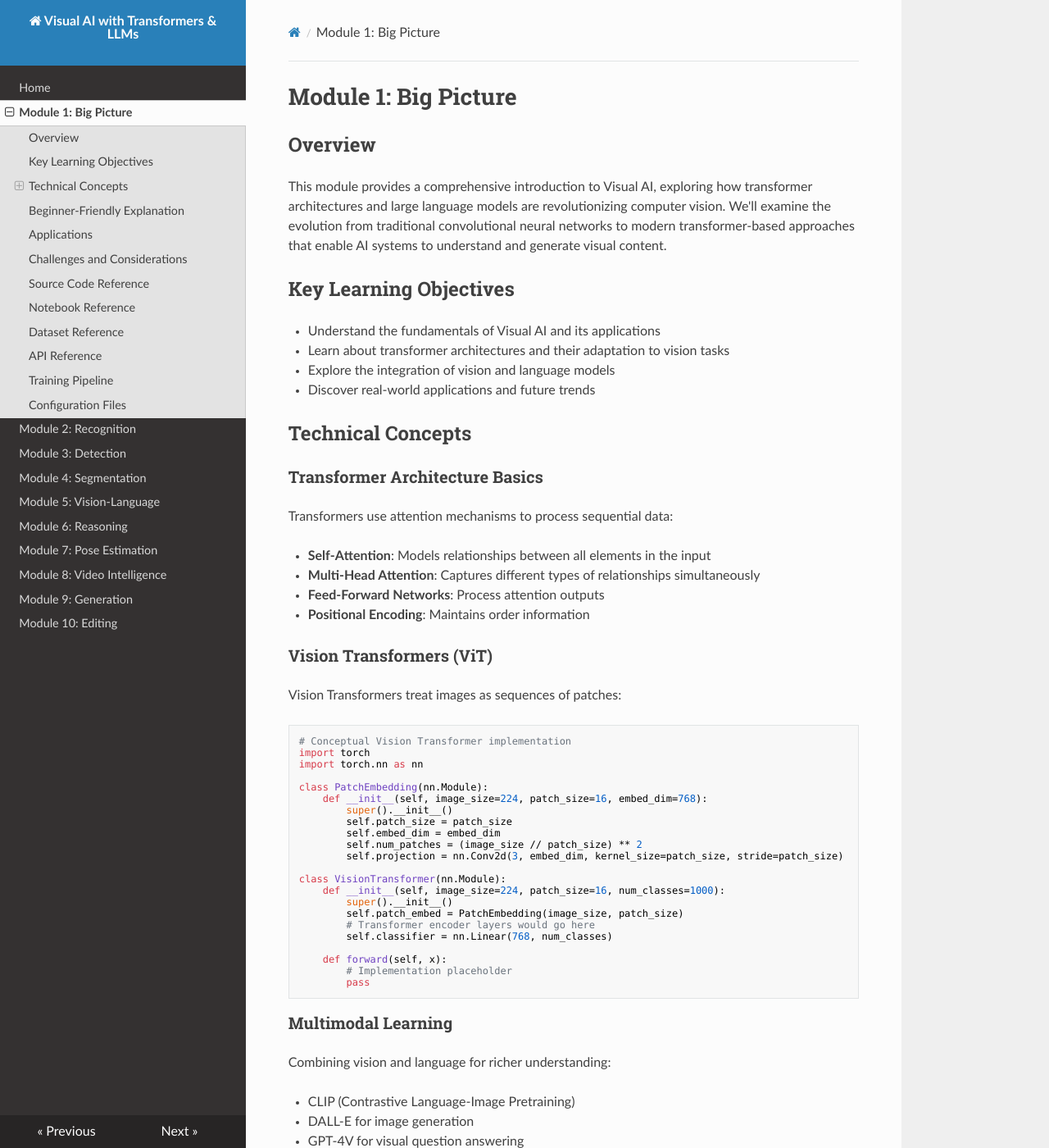
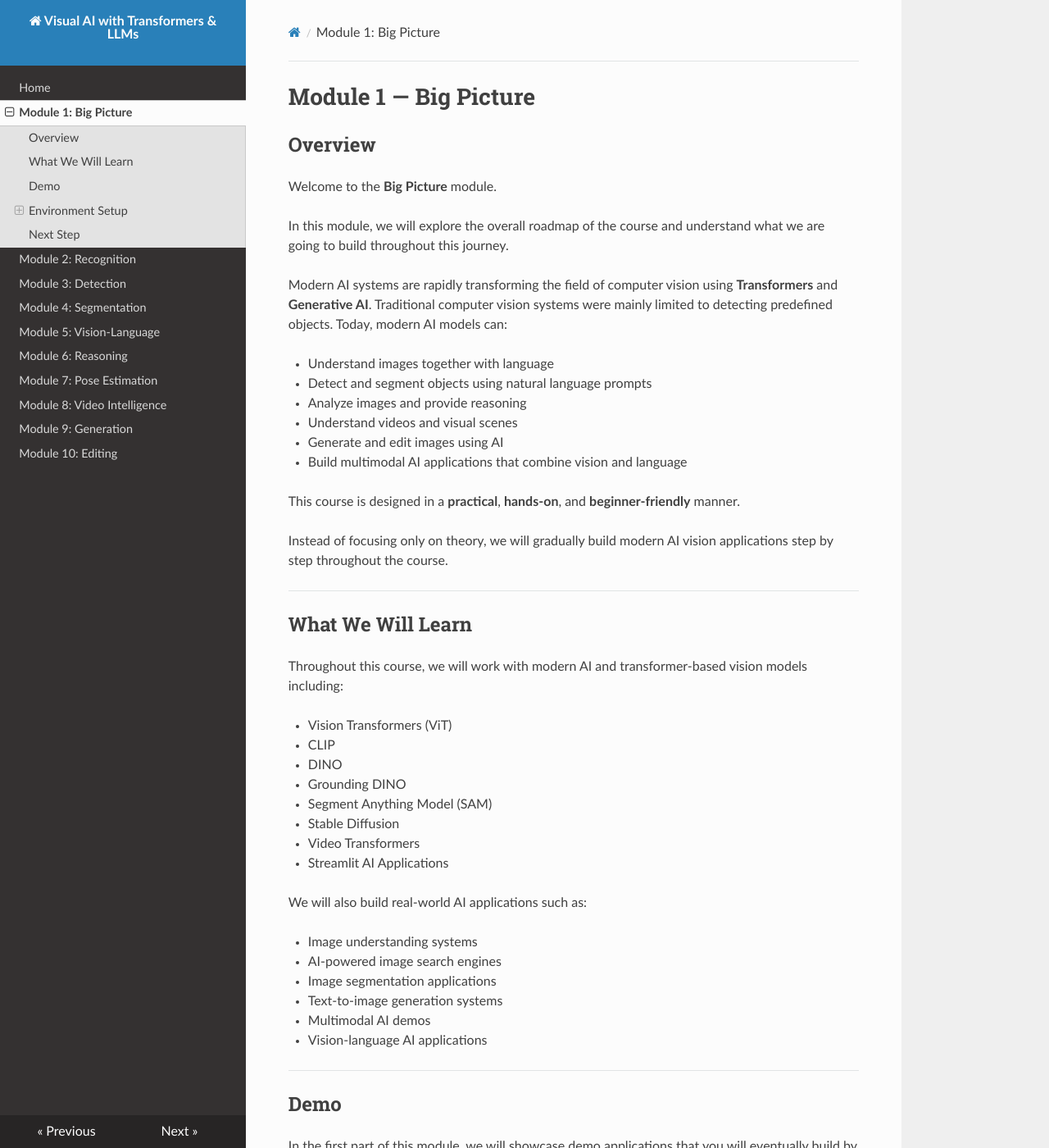
Before and after one commit to vedicskill/course-visual-ai-with-transformers-llms, an MkDocs documentation site: the page built from docs/docs/module-1/index.md, in a window 1280 px wide and 1400 px high. Shown: the whole window at 82% size. Built offline with MkDocs 1.6.1, drawn with Linux system fonts in a browser that asks for light colours; nearby versions of some CDN libraries; some of the changed text lies outside the part shown.

Commit message:
update in module 1 and home

````diff
--- a/docs/docs/module-1/index.md
+++ b/docs/docs/module-1/index.md
@@ -1,147 +1,232 @@
-# Module 1: Big Picture
+# Module 1 — Big Picture
 
 ## Overview
 
-This module provides a comprehensive introduction to Visual AI, exploring how transformer architectures and large language models are revolutionizing computer vision. We'll examine the evolution from traditional convolutional neural networks to modern transformer-based approaches that enable AI systems to understand and generate visual content.
+Welcome to the **Big Picture** module.
 
-## Key Learning Objectives
+In this module, we will explore the overall roadmap of the course and understand what we are going to build throughout this journey.
 
-- Understand the fundamentals of Visual AI and its applications
-- Learn about transformer architectures and their adaptation to vision tasks
-- Explore the integration of vision and language models
-- Discover real-world applications and future trends
+Modern AI systems are rapidly transforming the field of computer vision using **Transformers** and **Generative AI**. Traditional computer vision systems were mainly limited to detecting predefined objects. Today, modern AI models can:
 
-## Technical Concepts
+- Understand images together with language
+- Detect and segment objects using natural language prompts
+- Analyze images and provide reasoning
+- Understand videos and visual scenes
+- Generate and edit images using AI
+- Build multimodal AI applications that combine vision and language
 
-### Transformer Architecture Basics
+This course is designed in a **practical**, **hands-on**, and **beginner-friendly** manner.
 
-Transformers use attention mechanisms to process sequential data:
+Instead of focusing only on theory, we will gradually build modern AI vision applications step by step throughout the course.
 
-- **Self-Attention**: Models relationships between all elements in the input
-- **Multi-Head Attention**: Captures different types of relationships simultaneously
-- **Feed-Forward Networks**: Process attention outputs
-- **Positional Encoding**: Maintains order information
+---
 
-### Vision Transformers (ViT)
+## What We Will Learn
 
-Vision Transformers treat images as sequences of patches:
+Throughout this course, we will work with modern AI and transformer-based vision models including:
 
-```python
-# Conceptual Vision Transformer implementation
-import torch
-import torch.nn as nn
+- Vision Transformers (ViT)
+- CLIP
+- DINO
+- Grounding DINO
+- Segment Anything Model (SAM)
+- Stable Diffusion
+- Video Transformers
+- Streamlit AI Applications
 
-class PatchEmbedding(nn.Module):
-    def __init__(self, image_size=224, patch_size=16, embed_dim=768):
-        super().__init__()
-        self.patch_size = patch_size
-        self.embed_dim = embed_dim
-        self.num_patches = (image_size // patch_size) ** 2
-        self.projection = nn.Conv2d(3, embed_dim, kernel_size=patch_size, stride=patch_size)
+We will also build real-world AI applications such as:
 
-class VisionTransformer(nn.Module):
-    def __init__(self, image_size=224, patch_size=16, num_classes=1000):
-        super().__init__()
-        self.patch_embed = PatchEmbedding(image_size, patch_size)
-        # Transformer encoder layers would go here
-        self.classifier = nn.Linear(768, num_classes)
+- Image understanding systems
+- AI-powered image search engines
+- Image segmentation applications
+- Text-to-image generation systems
+- Multimodal AI demos
+- Vision-language AI applications
 
-    def forward(self, x):
-        # Implementation placeholder
-        pass
+---
+
+## Demo
+
+In the first part of this module, we will showcase demo applications that you will eventually build by the end of the course.
+
+These demos are designed to give you a high-level understanding of the capabilities of modern Visual AI systems.
+
+The demonstrations will showcase AI capabilities such as:
+
+- Image understanding
+- AI image generation
+- Object grounding
+- Image segmentation
+- Vision-language AI systems
+- Interactive AI applications
+
+> **Note:**
+> Some demo applications will be developed later in the course once we complete the required foundational modules and application development sections.
+
+---
+
+## Environment Setup
+
+Before building advanced AI applications, we first need to prepare our AI development environment.
+
+In this section, we will complete the full environment setup required for the course.
+
+---
+
+### 1. Install Python and VS Code
+
+Install the following tools:
+
+- **[Python](https://www.python.org/downloads/)**
+    - Recommended verison Python > 3.11
+    - Avoid
+        - Python latest version
+        - Ecosystem instablility with latest release
+- **[Visual Studio Code (VS Code)](https://code.visualstudio.com/Download)**
+      - Recommeded to install latest version
+      - Extentions: Author Preferrable **Microsoft**
+          - Python
+          - Jupyter
+          - Pylance
+
+
+These tools will be used throughout the course for AI development, experimentation, and application building.
+
+---
+
+### 2. Download the Course Folder Structure from GitHub
+
+Download the course repository and project structure from GitHub.
+
+- Repository:
+  <https://github.com/vedicskill/course-visual-ai-with-transformers-llms>
+
+- Default Branch: `main`
+
+The repository contains:
+
+- source code
+- notebooks
+- applications
+- experiments
+- datasets
+- assets
+- outputs
+
+---
+
+### 3. Install Poetry & Create Virtual Environment
+
+We will use Poetry for:
+
+- dependency management
+- package installation
+- virtual environment management
+
+This helps us maintain clean, isolated, and reproducible AI development environments.
+
+---
+
+#### Install Poetry
+
+Go to the official Poetry documentation:
+
+- <https://python-poetry.org/docs/>
+
+Navigate to the installation section and choose your preferred installation method.
+
+The most recommended approach is using the official installer.
+
+---
+
+##### Linux, macOS, Windows (WSL)
+
+```bash
+curl -sSL https://install.python-poetry.org | python3 -
 ```
 
-### Multimodal Learning
+##### Windows (PowerShell)
 
-Combining vision and language for richer understanding:
-
-- CLIP (Contrastive Language-Image Pretraining)
-- DALL-E for image generation
-- GPT-4V for visual question answering
-
-## Beginner-Friendly Explanation
-
-Imagine you're looking at a photograph. Your brain doesn't just see pixels - it understands the scene, recognizes objects, and can describe what's happening. Traditional computer vision was like looking through a tiny window, scanning the image bit by bit. Transformers are like having a superpower that lets you see the entire picture at once and understand how everything connects.
-
-## Applications
-
-- **Medical Imaging**: Analyzing X-rays and MRIs
-- **Autonomous Vehicles**: Understanding road scenes
-- **Content Moderation**: Detecting inappropriate content
-- **Accessibility**: Helping visually impaired users
-- **Creative Tools**: AI-assisted design and art
-
-## Challenges and Considerations
-
-- Computational requirements
-- Data privacy concerns
-- Bias in training data
-- Interpretability of decisions
-
-## Source Code Reference
-
-Path: `../../m0_big_picture/`
-
-```python
-# Placeholder for transformer implementation
-# Future: Import transformers library and demonstrate ViT
-from transformers import ViTModel, ViTConfig
-
-# Load pre-trained Vision Transformer
-model = ViTModel.from_pretrained('google/vit-base-patch16-224')
+```powershell
+(Invoke-WebRequest -Uri https://install.python-poetry.org -UseBasicParsing).Content | py -
 ```
 
-## Notebook Reference
+Once Poetry is installed, follow the steps provided in the official documentation to initialize and manage the project environment.
 
-Interactive notebooks exploring transformer concepts:
+---
 
-- [Transformer Basics](../../m0_big_picture/notebooks/)
-- [Vision Transformer Demo](../../m0_big_picture/notebooks/)
+#### Install Libraries
 
-## Dataset Reference
+To install packages using Poetry, use the `add` command.
 
-Key datasets for Visual AI:
+Example:
 
-- **ImageNet**: 1.2 million images, 1000 classes
-- **COCO**: Common Objects in Context, for object detection
-- **OpenImages**: Large-scale dataset with rich annotations
+```bash
+poetry add opencv-python
+```
 
-## API Reference
+---
 
-[Placeholder for API documentation]
+#### Install Required Libraries
 
-Common libraries:
-- Hugging Face Transformers
-- PyTorch Vision
-- TensorFlow/Keras
+For this course, the required libraries are already defined inside the `requirements.txt` file.
 
-## Training Pipeline
+```txt
+opencv-python
+ultralytics
+numpy
+torch
+torchvision
+transformers
+timm
+accelerate
+diffusers
+```
 
-[Placeholder for training pipeline]
+To install all required packages:
 
-Typical steps:
-1. Data preprocessing
-2. Model architecture selection
-3. Training loop with optimization
-4. Validation and testing
-5. Model deployment
+##### Linux, macOS, Windows (WSL)
 
-## Configuration Files
+```bash
+poetry add $(cat requirements.txt)
+```
 
-[Placeholder for configuration examples]
+##### Windows (PowerShell)
 
-```yaml
-# Example configuration for Vision Transformer training
-model:
-  name: vit_base_patch16_224
-  num_classes: 1000
+```powershell
+Get-Content requirements.txt | ForEach-Object { poetry add $_ }
+```
 
-training:
-  batch_size: 32
-  learning_rate: 1e-3
-  epochs: 100
+---
 
-data:
-  dataset: imagenet
-  image_size: 224
-```
+### 4. Quick Check on CPU vs GPU
+
+We will briefly understand:
+
+- What is a CPU
+- What is a GPU
+- Why GPUs are important for AI
+- How to check GPU availability in PyTorch
+
+This section is designed as a beginner-friendly introduction.
+
+Advanced GPU optimization and performance tuning topics will be covered later in the course.
+
+---
+
+### 5. Run Our First AI Model
+
+Finally, we will run our first transformer-based AI model to verify that our environment is correctly configured.
+
+This step confirms that:
+
+- Python is working correctly
+- required libraries are installed
+- PyTorch is functioning properly
+- the AI environment is fully ready for the upcoming modules
+
+---
+
+## Next Step
+
+In the next lesson, we will officially begin our journey into **Visual AI with Transformers and Large Language Models (LLMs)**.
````
Also changed, not shown: docs/docs/index.md (+0 -9 lines), README.md.
